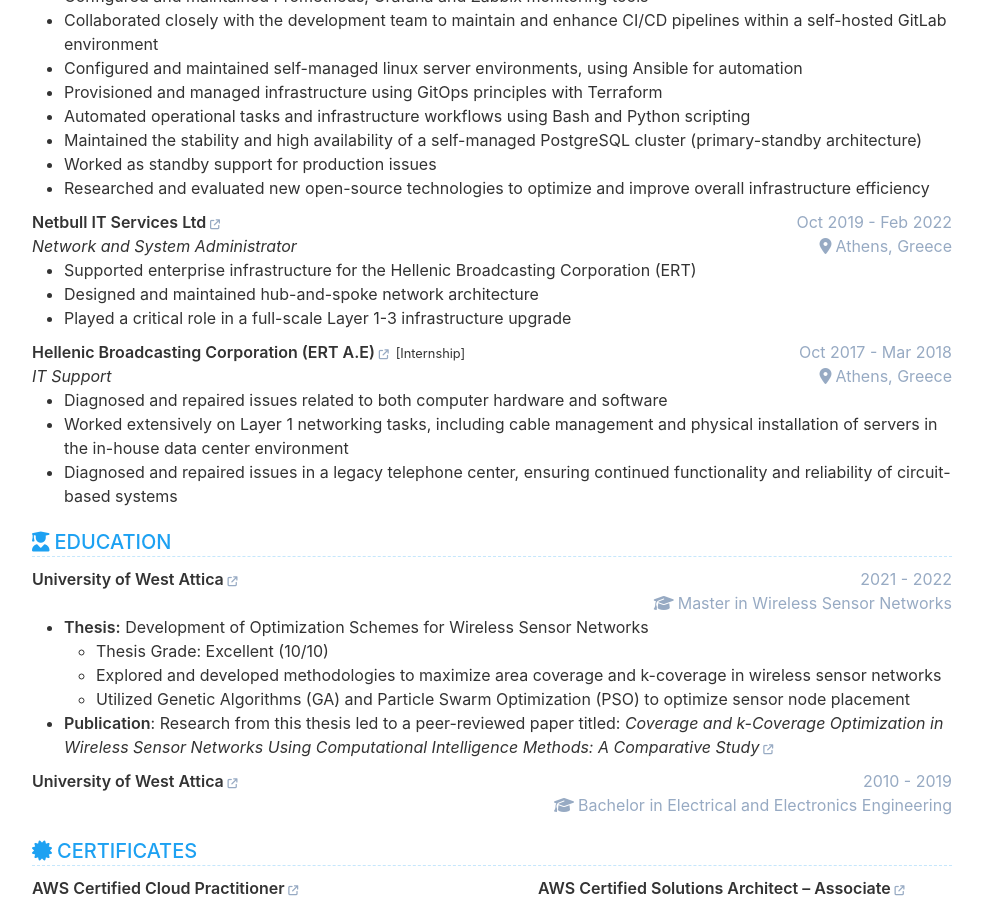
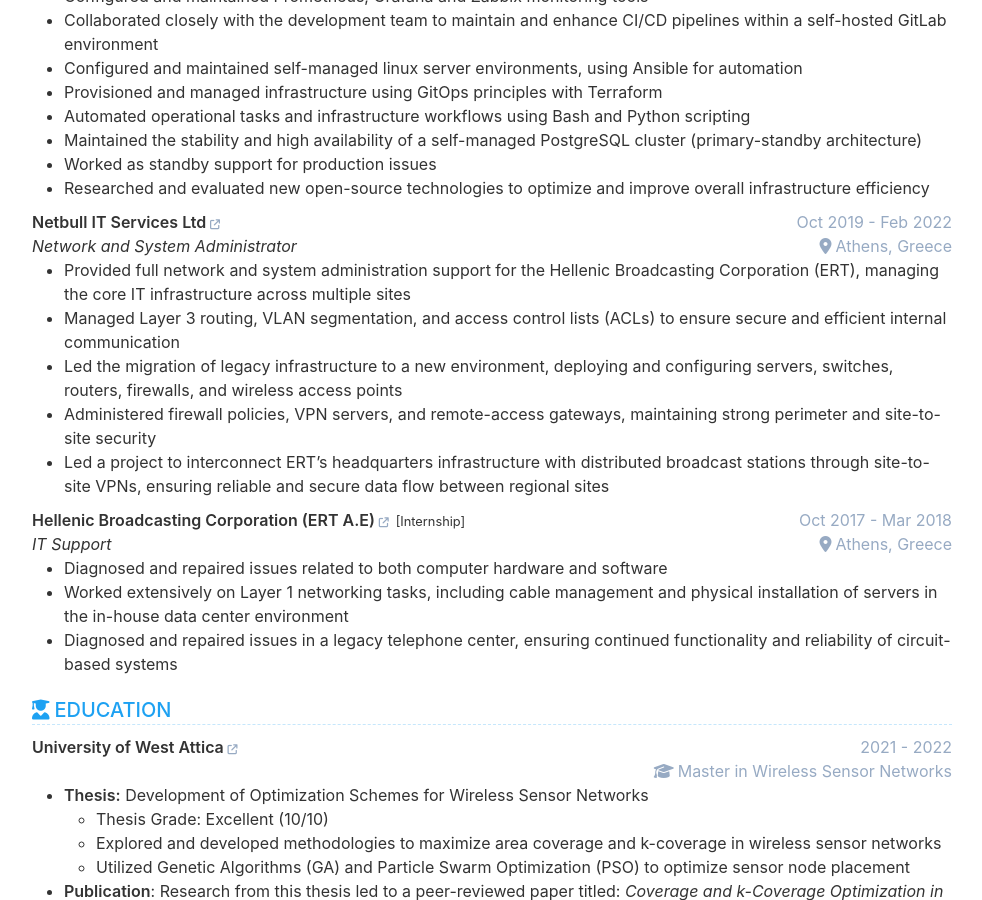
Before and after one commit to ktarnaris/cv, a Jekyll site: the page built from index.html, in a window 1280 px wide and 900 px high, scrolled down 747 px. Shown: the whole window, without its empty margins (148-1130 px from the left). Built offline with Jekyll 4.4.1, drawn with Linux system fonts in a browser that asks for light colours.

Commit message:
update: "Netbull IT Services Ltd" description

```diff
--- a/_data/data.yml
+++ b/_data/data.yml
@@ -92,9 +92,11 @@ experience:
       location: Athens, Greece
       description: |
 
-        - Supported enterprise infrastructure for the Hellenic Broadcasting Corporation (ERT)
-        - Designed and maintained hub-and-spoke network architecture
-        - Played a critical role in a full-scale Layer 1-3 infrastructure upgrade
+        - Provided full network and system administration support for the Hellenic Broadcasting Corporation (ERT), managing the core IT infrastructure across multiple sites
+        - Managed Layer 3 routing, VLAN segmentation, and access control lists (ACLs) to ensure secure and efficient internal communication
+        - Led the migration of legacy infrastructure to a new environment, deploying and configuring servers, switches, routers, firewalls, and wireless access points
+        - Administered firewall policies, VPN servers, and remote-access gateways, maintaining strong perimeter and site-to-site security
+        - Led a project to interconnect ERT’s headquarters infrastructure with distributed broadcast stations through site-to-site VPNs, ensuring reliable and secure data flow between regional sites
 
     - company: Hellenic Broadcasting Corporation (ERT A.E)
       link: "https://www.linkedin.com/company/ert-s.a.-hellenic-broadcasting-corporation/posts/"
```
